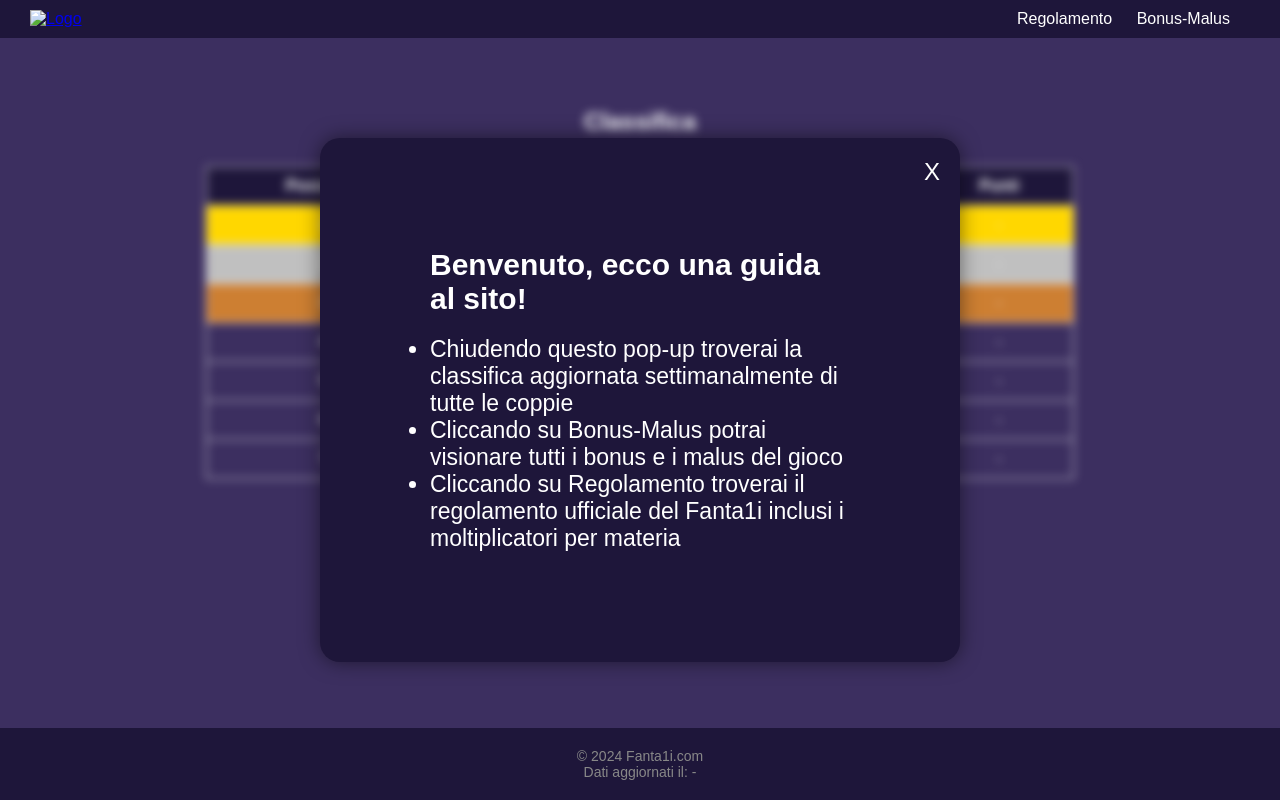
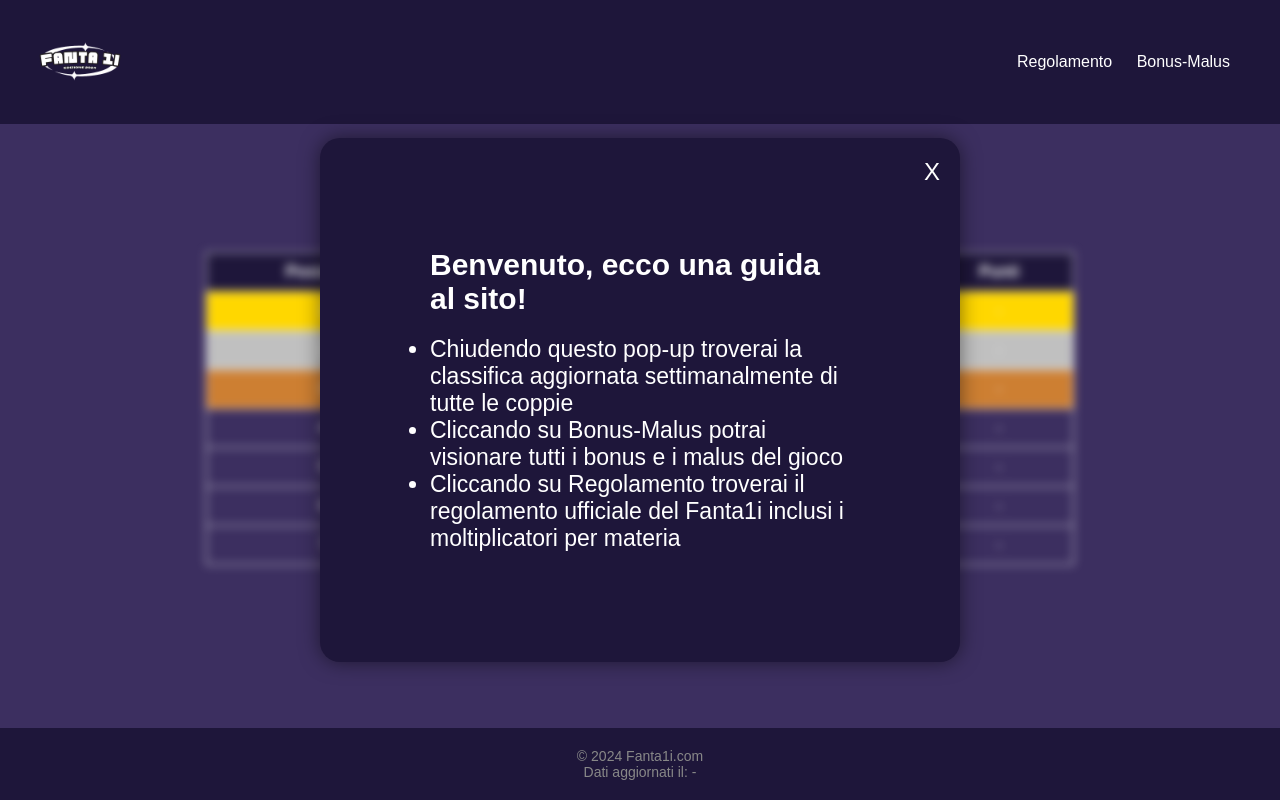
Before and after one commit to elmaratoneta/1iFanta, a plain HTML site: page index.html in a window 1280 px wide. Drawn offline with Linux system fonts and the light colour scheme.

Commit message:
Update index.html

```diff
--- a/index.html
+++ b/index.html
@@ -9,7 +9,7 @@
 <body>
     <header>
         <div class="logo">
-            <a href="index.html"><img src="FANTA_1I-removebg-preview.png" alt="Logo"></a>
+            <a href="index.html"><img src="FANTA_1I__1_-removebg-preview.png" alt="Logo"></a>
         </div>
         <nav>
             <ul>
```
